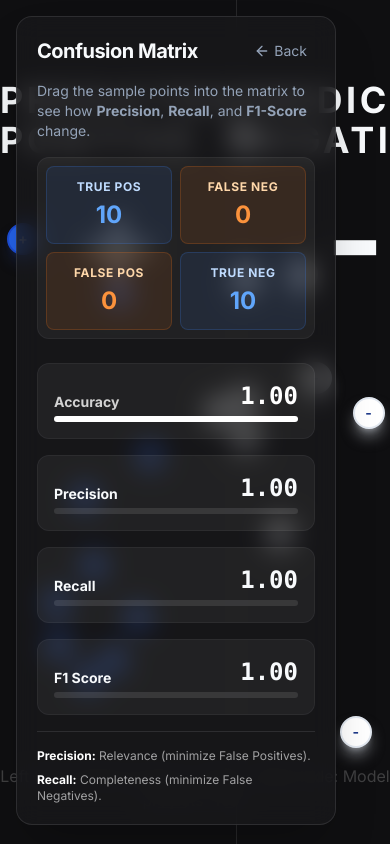
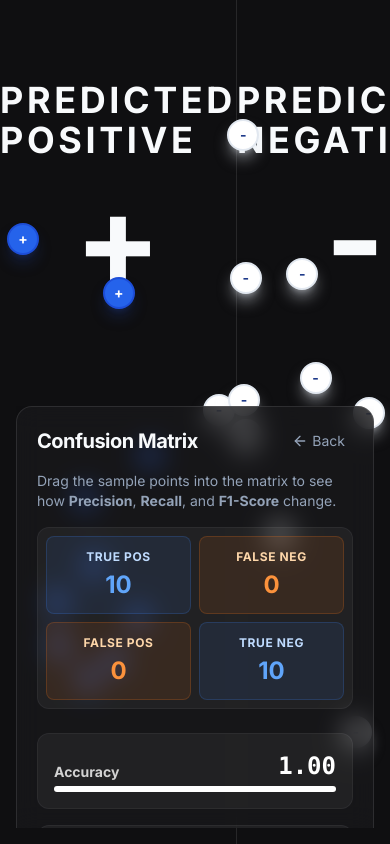
Before and after one commit to Neliott/ISD-Playground, a Vue app: page /confusion-matrix in a window 390 px wide. Built offline with nearby package versions, Linux system fonts and the light colour scheme.

Commit message:
feat: improve confusion matrix layout responsiveness and scale draggable dots on resize.

```diff
--- a/src/experiences/confusion-matrix/ConfusionMatrixView.vue
+++ b/src/experiences/confusion-matrix/ConfusionMatrixView.vue
@@ -26,8 +26,8 @@ function updateStats(newStats) {
     </div>
 
     <!-- Floating Panel -->
-    <div class="absolute top-4 left-4 w-80 z-20 pointer-events-none">
-        <div class="pointer-events-auto">
+    <div class="absolute bottom-0 left-0 w-full md:top-4 md:left-4 md:bottom-auto md:w-80 z-20 pointer-events-none p-4 md:p-0">
+        <div class="pointer-events-auto max-h-[50vh] md:max-h-none overflow-y-auto">
             <ExperiencePanel title="Confusion Matrix">
                 <template #header>
                     <div class="flex items-center gap-2">
--- a/src/experiences/confusion-matrix/components/DraggableMatrix.vue
+++ b/src/experiences/confusion-matrix/components/DraggableMatrix.vue
@@ -5,6 +5,7 @@ const emit = defineEmits(['stats-update'])
 
 const dots = ref([])
 const containerRef = ref(null)
+const lastDimensions = ref({ w: 0, h: 0 })
 
 // Initial population
 function initDots() {
@@ -12,6 +13,9 @@ function initDots() {
   if (!containerRef.value) return
   const w = containerRef.value.clientWidth
   const h = containerRef.value.clientHeight
+
+  lastDimensions.value = { w, h }
+
 
   // 10 Positives, 10 Negatives
   for (let i = 0; i < 10; i++) {
@@ -88,8 +92,30 @@ function calculateStats() {
 }
 
 function handleResize() {
-    // Ideally we re-scale dot positions, but for now just recalculating stats is enough
-    // ensuring no dots are lost off-screen would be better
+    if (!containerRef.value) return
+
+    const w = containerRef.value.clientWidth
+    const h = containerRef.value.clientHeight
+
+    // Avoid division by zero
+    if (lastDimensions.value.w === 0 || lastDimensions.value.h === 0) {
+        lastDimensions.value = { w, h }
+        return
+    }
+
+    const scaleX = w / lastDimensions.value.w
+    const scaleY = h / lastDimensions.value.h
+
+    dots.value.forEach(dot => {
+        dot.x = dot.x * scaleX
+        dot.y = dot.y * scaleY
+
+        // Clamp to be safe
+        dot.x = Math.max(10, Math.min(w - 10, dot.x))
+        dot.y = Math.max(10, Math.min(h - 10, dot.y))
+    })
+
+    lastDimensions.value = { w, h }
     calculateStats()
 }
 
@@ -134,7 +160,7 @@ onUnmounted(() => {
         </span>
       </div>
 
-      <div class="absolute bottom-8 w-full text-center text-white/20 select-none pointer-events-none">
+      <div class="hidden md:block absolute bottom-8 w-full text-center text-white/20 select-none pointer-events-none">
           Left Side: Model predicts "YES" • Right Side: Model predicts "NO"
       </div>
   </div>
```
